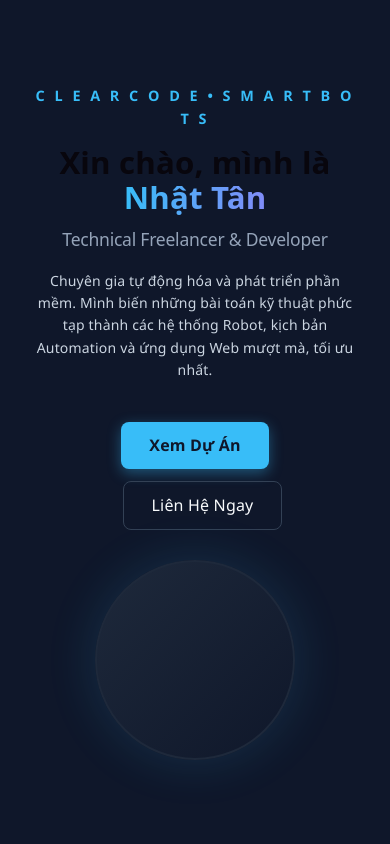
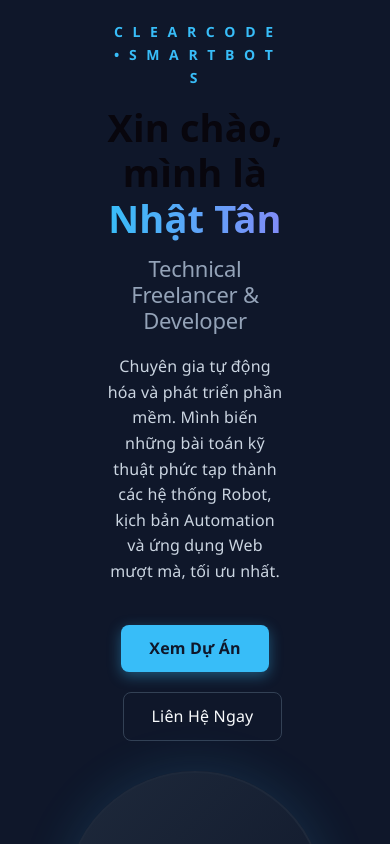
Before and after one commit to Nhattan1234/Nhattan1234.github.io, a React (Vite) app: page / in a window 390 px wide. Shown: the top 844 px of the page. Built offline with nearby package versions, Linux system fonts and the light colour scheme.

Commit message:
fix responsive mobile

```diff
--- a/src/index.css
+++ b/src/index.css
@@ -185,44 +185,72 @@ code {
    GIAO DIỆN ĐIỆN THOẠI (BẮT BUỘC ĐỂ DƯỚI CÙNG)
    ========================================= */
 @media (max-width: 780px) {
+  /* 1. SỬA PHẦN HERO (MẶT TIỀN) */
   .hero-container {
     flex-direction: column !important;
     gap: 30px !important;
-    max-width: 95% !important;
-    padding: 30px 0 !important;
-  }
-
-  .hero-content {
     max-width: 100% !important;
-    width: 100% !important;
+    padding: 20px 15px !important;
   }
 
   .hero-content,
   .hero-content .title,
   .hero-content .subtitle,
   .hero-content .description,
-  .hero-content .greeting {
-    text-align: center !important;
+  .hero-content .greeting,
+  .button-group {
+    text-align: center !important; /* Đt thì đưa ra giữa cho cân đối */
+    margin-left: 0 !important;
   }
 
   .button-group {
-    display: flex !important;
     justify-content: center !important;
-    align-items: center !important;
-    gap: 12px !important;
-    width: 100% !important;
-    margin-top: 10px !important;
-    flex-wrap: wrap !important;
+    flex-wrap: wrap !important; /* Đủ chỗ thì nằm ngang, thiếu chỗ thì rớt dòng nút */
   }
 
-  /* Trả lại size chữ vừa vặn cho điện thoại */
-  .hero-content .title { font-size: clamp(28px, 8vw, 40px) !important; }
-  .hero-content .subtitle { font-size: clamp(16px, 4.5vw, 22px) !important; }
-  .hero-content .description { font-size: clamp(14px, 3.5vw, 16px) !important; }
+  /* Ép size chữ nhỏ lại vừa màn đt */
+  .hero-content .title, h1 {
+    font-size: 38px !important;
+    line-height: 1.2 !important;
+  }
+  .hero-content .subtitle, h2 {
+    font-size: 22px !important;
+  }
+  .hero-content .description {
+    font-size: 16px !important;
+  }
+  .hero-content .greeting {
+    font-size: 14px !important;
+    letter-spacing: 3px !important; /* Thu hẹp khoảng cách chữ CLEAR CODE */
+  }
 
-  /* Thu nhỏ hình tròn trên điện thoại */
   .image-placeholder {
-    width: 200px !important;
-    height: 200px !important;
+    width: 260px !important;
+    height: 260px !important;
+    margin: 0 auto !important;
+  }
+
+  /* 2. SỬA PHẦN LIÊN HỆ (CONTACT) */
+  /* Ép Họ Tên và Email xuống hàng dọc */
+  .form-row {
+    display: flex !important;
+    flex-direction: column !important;
+    gap: 15px !important;
+  }
+
+  .form-row > * {
+    width: 100% !important; /* Cho 2 ô bung full chiều ngang */
+  }
+
+  /* Ép 2 cái thẻ (Email, Instagram) xuống hàng dọc */
+  .contact-grid {
+    display: grid !important;
+    grid-template-columns: 1fr !important; /* Chỉ 1 cột duy nhất */
+    gap: 15px !important;
+  }
+
+  /* Cho phép chữ email dài tự động ngắt dòng đẹp mắt, không bị vỡ chữ */
+  .contact-card {
+    word-break: break-word !important;
   }
 }
```
